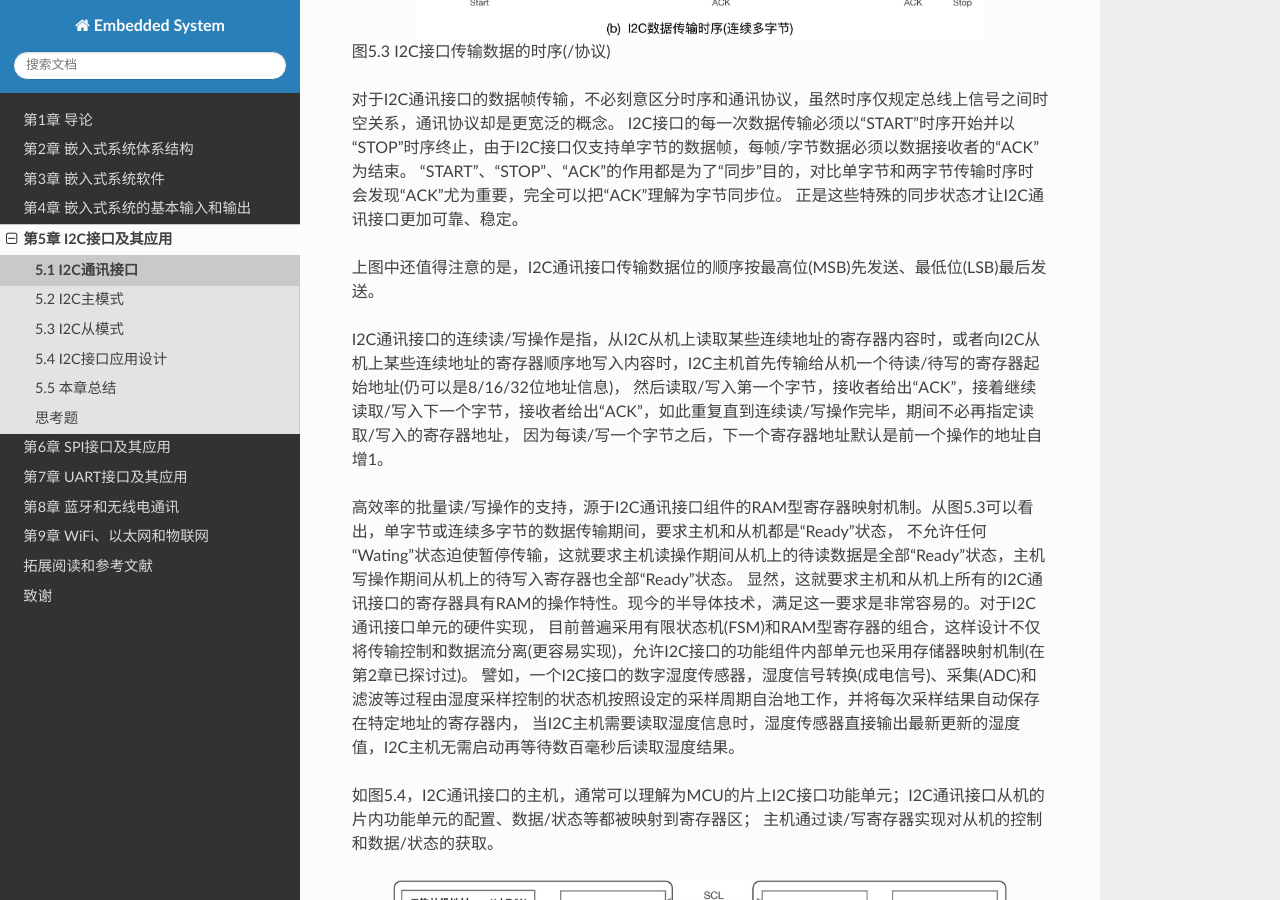
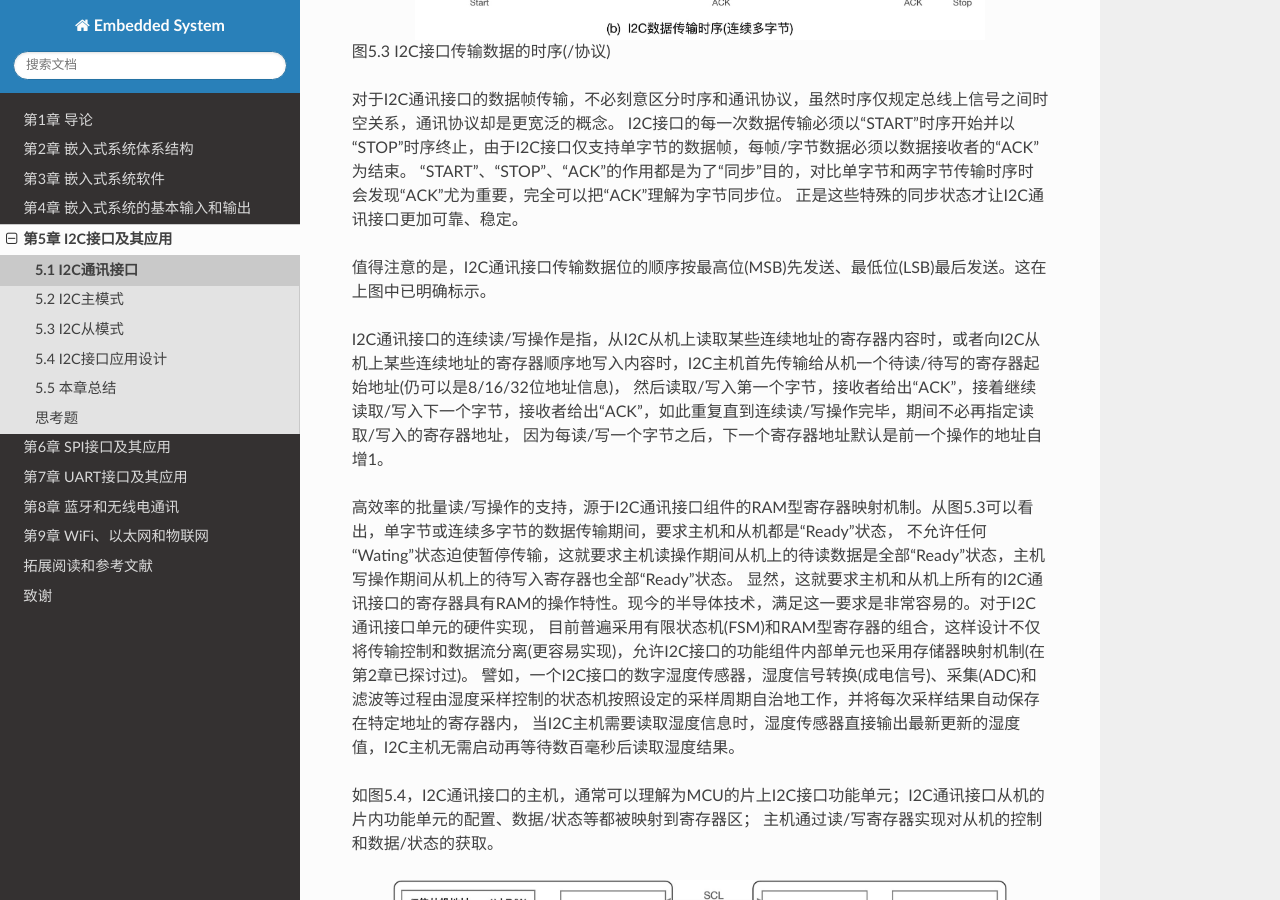
Before and after one commit to BradChan/TheEmbeddedSystem, a Sphinx documentation site: the page built from source/c5_ec_i2c_if/i2c.rst, in a window 1280 px wide and 900 px high, scrolled down 2368 px. Built offline with Sphinx 7.4.7 and the Read the Docs theme 2.0.0, drawn with Linux system fonts in a browser that asks for light colours.

Commit message:
update ch5.1

```diff
--- a/source/c5_ec_i2c_if/i2c.rst
+++ b/source/c5_ec_i2c_if/i2c.rst
@@ -57,7 +57,7 @@ I2C接口的每一次数据传输必须以“START”时序开始并以“STOP
 “START”、“STOP”、“ACK”的作用都是为了“同步”目的，对比单字节和两字节传输时序时会发现“ACK”尤为重要，完全可以把“ACK”理解为字节同步位。
 正是这些特殊的同步状态才让I2C通讯接口更加可靠、稳定。
 
-上图中还值得注意的是，I2C通讯接口传输数据位的顺序按最高位(MSB)先发送、最低位(LSB)最后发送。
+值得注意的是，I2C通讯接口传输数据位的顺序按最高位(MSB)先发送、最低位(LSB)最后发送。这在上图中已明确标示。
 
 I2C通讯接口的连续读/写操作是指，从I2C从机上读取某些连续地址的寄存器内容时，或者向I2C从机上某些连续地址的寄存器顺序地写入内容时，I2C主机首先传输给从机一个待读/待写的寄存器起始地址(仍可以是8/16/32位地址信息)，
 然后读取/写入第一个字节，接收者给出“ACK”，接着继续读取/写入下一个字节，接收者给出“ACK”，如此重复直到连续读/写操作完毕，期间不必再指定读取/写入的寄存器地址，
```
